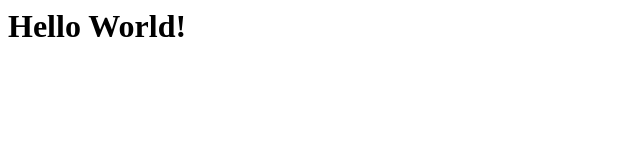
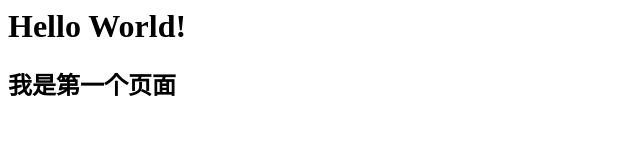
Before and after one commit to text8080/text8080.github.io, a plain HTML site: page index.html in a window 1280 px wide. Shown: the whole page, without its empty margins (0-640 px from the left). Drawn offline with Linux system fonts and the light colour scheme.

Commit message:
add 我是第一个页面

```diff
--- a/index.html
+++ b/index.html
@@ -1 +1,2 @@
 <h1>Hello World!<h1>
+<h2>我是第一个页面<h2>
```
